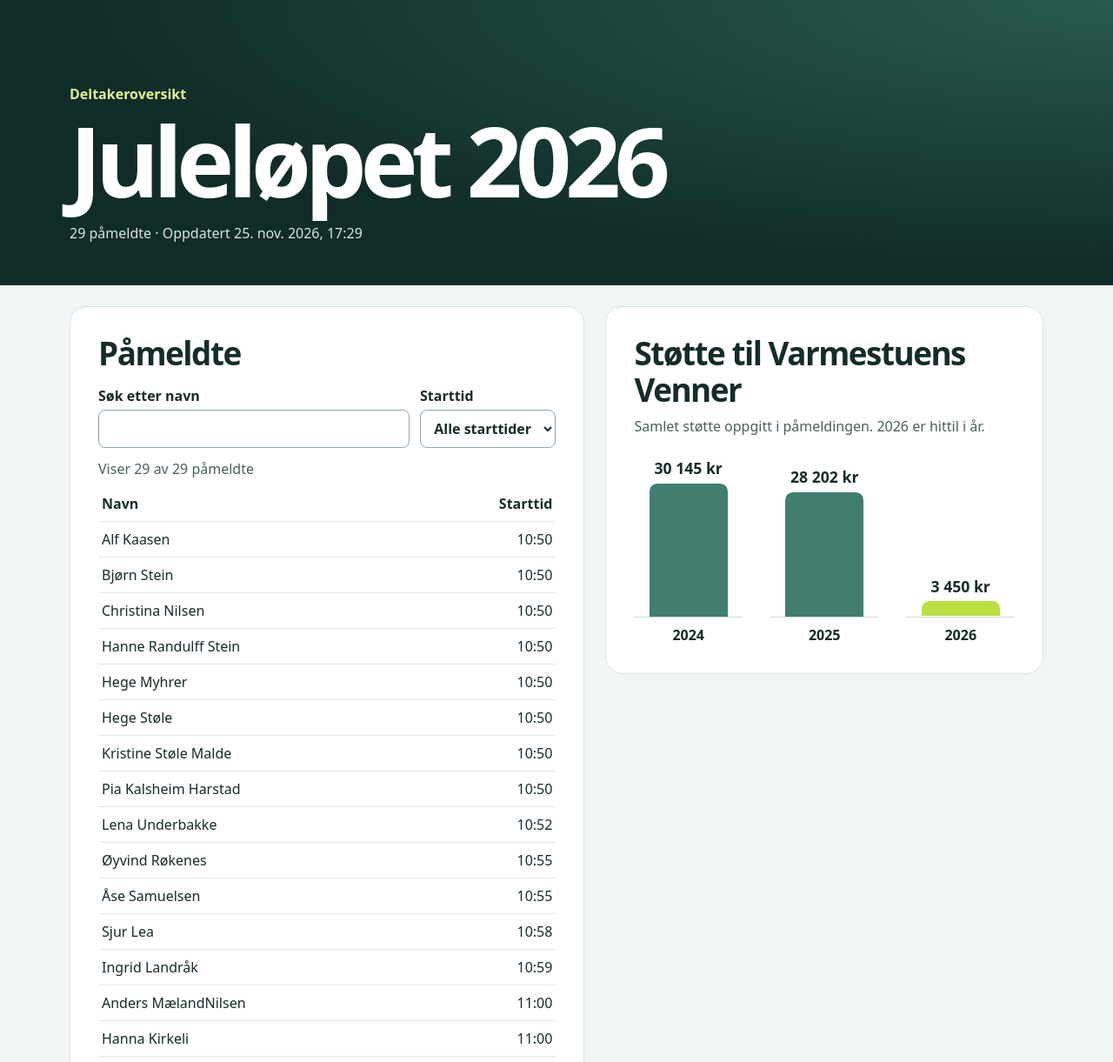
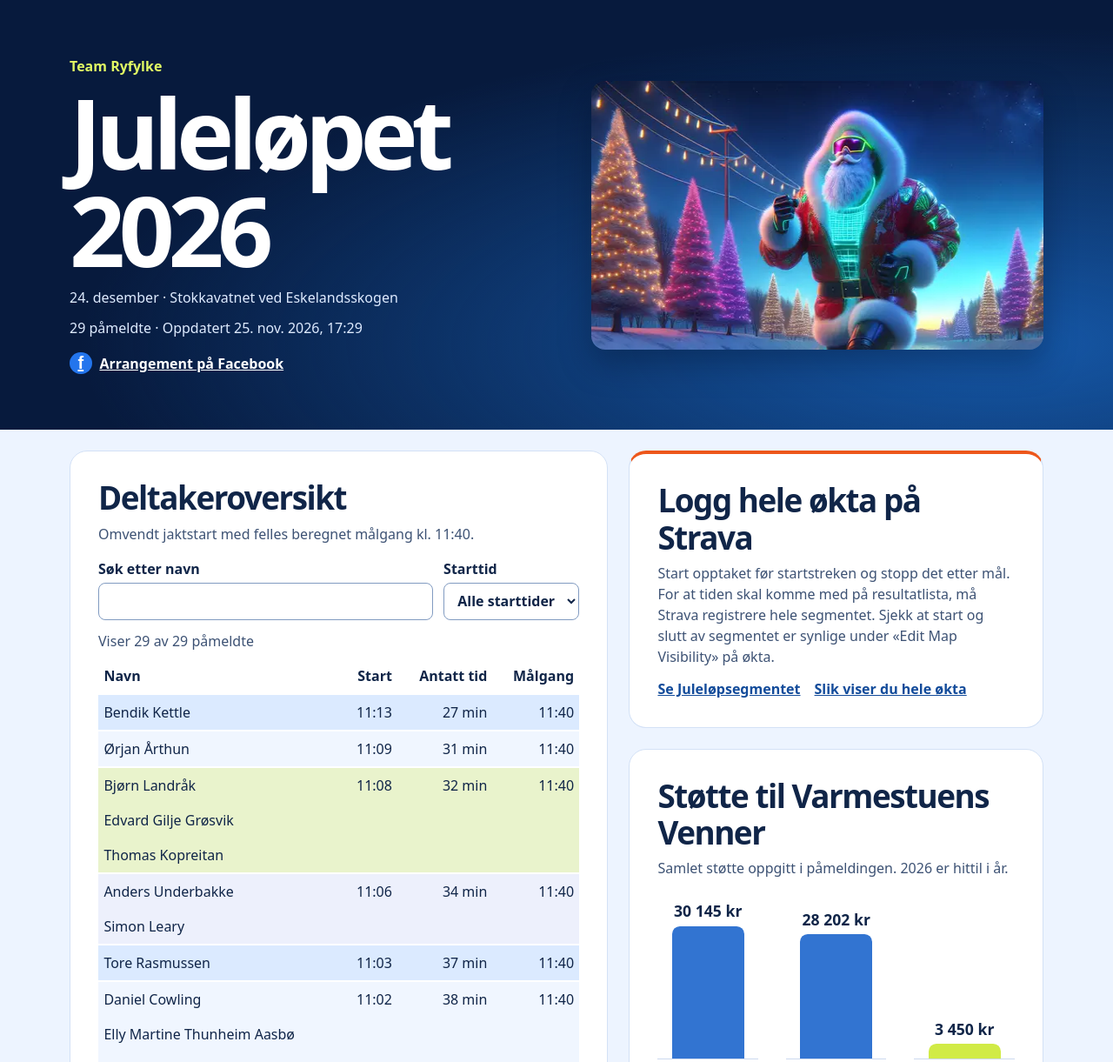
Before and after one commit to team-ryfylke/julelopet, a plain HTML site: page index.html in a window 1280 px wide. Shown: the top 1221 px of the page at 87% size. Drawn offline with Linux system fonts and the light colour scheme.

Commit message:
Oppdater design, startgrupper og løpsinformasjon

```diff
--- a/index.html
+++ b/index.html
@@ -3,40 +3,52 @@
 <head>
   <meta charset="utf-8">
   <meta name="viewport" content="width=device-width, initial-scale=1">
-  <meta name="theme-color" content="#102c29">
+  <meta name="theme-color" content="#071a3d">
   <title>Juleløpet 2026 – Deltakeroversikt</title>
   <style>
     * { box-sizing: border-box; }
-    body { margin: 0; color: #152c29; background: #f1f6f2; font: 1rem/1.5 system-ui, sans-serif; }
-    header { background: radial-gradient(ellipse at top right, #295a4e, transparent 67%), #102c29; color: #fff; }
+    body { margin: 0; color: #102548; background: #edf4ff; font: 1rem/1.5 system-ui, sans-serif; }
+    header { background: radial-gradient(ellipse at 90% 80%, #1558a8, transparent 65%), #071a3d; color: #fff; }
     .wrap { width: min(70rem, 100% - 2rem); margin: auto; }
-    .hero { padding: clamp(2.5rem, 8vw, 6rem) 0 3rem; }
+    .hero { display: grid; grid-template-columns: 1fr; align-items: center; gap: 1.75rem; padding: clamp(2rem, 6vw, 4rem) 0; }
+    .hero img { display: block; width: 100%; border-radius: 1rem; box-shadow: 0 16px 36px #030d2459; }
     h1, h2, p { margin: 0; }
     h1 { font-size: clamp(3rem, 9vw, 7rem); letter-spacing: -.065em; line-height: 1; }
     h2 { font-size: clamp(1.65rem, 4vw, 2.3rem); letter-spacing: -.04em; line-height: 1.15; }
-    .eyebrow { color: #def58f; margin-bottom: .5rem; font-weight: 700; }
-    .meta { margin-top: 1rem; color: #d6e6df; }
+    .eyebrow { color: #e1fa64; margin-bottom: .5rem; font-weight: 800; }
+    .meta { margin-top: .65rem; color: #deebff; }
+    .social { display: inline-flex; align-items: center; gap: .55rem; margin-top: 1rem; color: white; font-weight: 700; }
+    .facebook-icon { display: grid; place-items: center; width: 1.6rem; height: 1.6rem; border-radius: 50%; background: #2375ed; font: 800 1.25rem Arial, sans-serif; }
     main { padding: 1.5rem 0 3rem; display: grid; gap: 1.5rem; }
-    section { background: #fff; border: 1px solid #d8e6de; border-radius: 1.25rem; padding: clamp(1rem, 4vw, 2rem); min-width: 0; }
-    .note { color: #48615b; margin-top: .5rem; }
+    section { background: #fff; border: 1px solid #d3e1f6; border-radius: 1.25rem; padding: clamp(1rem, 4vw, 2rem); min-width: 0; }
+    aside { display: grid; gap: 1.5rem; min-width: 0; }
+    .note { color: #3d5274; margin-top: .5rem; }
+    .strava { border-top: .3rem solid #ed571b; }
+    .strava a { color: #124b9a; font-weight: 700; }
+    .strava-links { display: flex; flex-wrap: wrap; gap: .5rem 1rem; margin-top: .8rem; }
     .chart { display: grid; grid-template-columns: repeat(3, minmax(0, 1fr)); gap: clamp(.4rem, 3vw, 2rem); margin-top: 1rem; }
     .column { display: grid; grid-template-rows: 12rem auto; text-align: center; }
-    .plot { display: flex; flex-direction: column; justify-content: end; border-bottom: 1px solid #cbdcd3; }
+    .plot { display: flex; flex-direction: column; justify-content: end; border-bottom: 1px solid #ccd9ef; }
     .amount { font-weight: 750; font-size: clamp(.8rem, 3vw, 1.1rem); white-space: nowrap; margin-bottom: .25rem; }
-    .bar { height: var(--height); min-height: 2px; width: 72%; margin: 0 auto; border-radius: .55rem .55rem 0 0; background: #417e70; }
-    .current .bar { background: #bbdf42; animation: grow 950ms cubic-bezier(.2,.7,.3,1) both; transform-origin: bottom; }
+    .bar { height: var(--height); width: 72%; margin: 0 auto; border-radius: .55rem .55rem 0 0; background: #3274d1; }
+    .current .bar { background: #d1eb46; animation: grow 950ms cubic-bezier(.2,.7,.3,1) both; transform-origin: bottom; }
     @keyframes grow { from { transform: scaleY(0); } }
     @media (prefers-reduced-motion: reduce) { .current .bar { animation: none; } }
     .year { padding-top: .5rem; font-weight: 700; }
     .controls { display: flex; flex-wrap: wrap; align-items: end; gap: .75rem; margin: 1rem 0 .75rem; }
     label { display: grid; gap: .25rem; font-weight: 650; }
     label:first-child { flex: 1 1 13rem; }
-    input, select { font: inherit; padding: .55rem .7rem; color: inherit; background: #fff; border: 1px solid #8da99d; border-radius: .5rem; width: 100%; }
-    :focus-visible { outline: 3px solid #457e6d; outline-offset: 3px; }
+    input, select { font: inherit; padding: .55rem .7rem; color: inherit; background: #fff; border: 1px solid #819bc1; border-radius: .5rem; width: 100%; }
+    :focus-visible { outline: 3px solid #3284ef; outline-offset: 3px; }
     table { width: 100%; border-collapse: collapse; margin-top: .5rem; text-align: left; }
-    th, td { padding: .5rem .25rem; border-bottom: 1px solid #e2ebe6; }
-    td:last-child, th:last-child { text-align: right; white-space: nowrap; }
-    @media (min-width: 58rem) { main.wrap { grid-template-columns: 1fr .85fr; align-items: start; } }
+    th, td { padding: .5rem .4rem; }
+    .time { text-align: right; white-space: nowrap; font-variant-numeric: tabular-nums; }
+    .sr-only { position: absolute; width: 1px; height: 1px; overflow: hidden; clip-path: inset(50%); white-space: nowrap; }
+    .group-first td { border-top: 2px solid white; }
+    td { background: var(--group-color); }
+    @media (max-width: 25rem) { th, td { padding-inline: .25rem; } .time { font-size: .82rem; } }
+    @media (min-width: 48rem) { .hero { grid-template-columns: 1.1fr 1fr; } }
+    @media (min-width: 58rem) { main.wrap { grid-template-columns: 1.3fr 1fr; align-items: start; } }
   </style>
   <script src="data.js" defer></script>
   <script src="report.js" defer></script>
@@ -44,29 +56,45 @@
 <body>
   <header>
     <div class="wrap hero">
-      <p class="eyebrow">Deltakeroversikt</p>
+      <div>
+        <p class="eyebrow">Team Ryfylke</p>
         <h1>Juleløpet 2026</h1>
+        <p class="meta">24. desember · Stokkavatnet ved Eskelandsskogen</p>
         <p class="meta" id="summary"></p>
+        <a class="social" href="https://www.facebook.com/events/994486583728890"><span class="facebook-icon" aria-hidden="true">f</span> Arrangement på Facebook</a>
+      </div>
+      <img src="images/Santa.webp" width="550" height="309" alt="Julenissen løper forbi opplyste juletrær">
     </div>
   </header>
   <main class="wrap">
     <section aria-labelledby="participants-title">
-      <h2 id="participants-title">Påmeldte</h2>
+      <h2 id="participants-title">Deltakeroversikt</h2>
+      <p class="note">Omvendt jaktstart med felles beregnet målgang kl. 11:40.</p>
       <div class="controls">
         <label>Søk etter navn <input id="search" type="search" autocomplete="off"></label>
         <label>Starttid <select id="start"><option value="">Alle starttider</option></select></label>
       </div>
       <p id="count" class="note" role="status"></p>
       <table>
-        <thead><tr><th scope="col">Navn</th><th scope="col">Starttid</th></tr></thead>
+        <thead><tr><th scope="col">Navn</th><th class="time" scope="col">Start</th><th class="time" scope="col">Antatt tid</th><th class="time" scope="col">Målgang</th></tr></thead>
         <tbody id="participants"></tbody>
       </table>
+    </section>
+    <aside>
+      <section class="strava" aria-labelledby="strava-title">
+        <h2 id="strava-title">Logg hele økta på Strava</h2>
+        <p class="note">Start opptaket før startstreken og stopp det etter mål. For at tiden skal komme med på resultatlista, må Strava registrere hele segmentet. Sjekk at start og slutt av segmentet er synlige under «Edit Map Visibility» på økta.</p>
+        <div class="strava-links">
+          <a href="https://www.strava.com/segments/19536428">Se Juleløpsegmentet</a>
+          <a href="https://support.strava.com/en-us/articles/15402012-how-do-i-edit-my-map-visibility-on-strava">Slik viser du hele økta</a>
+        </div>
       </section>
       <section aria-labelledby="donations-title">
         <h2 id="donations-title">Støtte til Varmestuens Venner</h2>
         <p class="note">Samlet støtte oppgitt i påmeldingen. 2026 er hittil i år.</p>
         <div class="chart" id="donations"></div>
       </section>
+    </aside>
     <noscript>Slå på JavaScript for å vise deltakerlisten og støtten.</noscript>
   </main>
 </body>
--- a/report.js
+++ b/report.js
@@ -21,8 +21,12 @@ function renderReport(data) {
   summary.textContent = `${number.format(data.participants.length)} påmeldte · Oppdatert ${timestamp}`;
 
   const sorted = [...data.participants].sort((a, b) =>
-    collator.compare(a.start || '99:99', b.start || '99:99') || collator.compare(a.name, b.name));
-  const startTimes = new Set(sorted.map(person => person.start || 'ukjent'));
+    collator.compare(b.start || '', a.start || '') || collator.compare(a.name, b.name));
+  const startTimes = [...new Set(sorted.map(person => person.start || 'ukjent'))];
+  const colors = ['#dbeaff', '#f0f6ff', '#e9f3cc', '#edf0fc'];
+  const groupColors = new Map(startTimes.map((time, index) => [time, colors[index % colors.length]]));
+  const finish = '11:40';
+  const finishMinutes = 11 * 60 + 40;
   for (const time of startTimes) {
     start.add(new Option(time === 'ukjent' ? 'Ikke oppgitt' : time, time));
   }
@@ -35,10 +39,23 @@ function renderReport(data) {
     count.textContent = matching.length
       ? `Viser ${matching.length} av ${sorted.length} påmeldte`
       : 'Ingen påmeldte samsvarer med søket.';
-    participants.replaceChildren(...matching.map(person => {
+    participants.replaceChildren(...matching.map((person, index) => {
       const row = document.createElement('tr');
+      const firstInGroup = index === 0 || person.start !== matching[index - 1].start;
+      row.classList.toggle('group-first', firstInGroup);
+      row.style.setProperty('--group-color', groupColors.get(person.start || 'ukjent'));
       row.insertCell().textContent = person.name;
-      row.insertCell().textContent = person.start || 'Ikke oppgitt';
+      const [hours, minutes] = (person.start || '').split(':').map(Number);
+      const duration = finishMinutes - hours * 60 - minutes;
+      const times = [person.start || '–', duration > 0 ? `${duration} min` : '–', duration > 0 ? finish : '–'];
+      for (const time of times) {
+        const cell = row.insertCell();
+        cell.className = 'time';
+        const label = document.createElement('span');
+        label.textContent = time;
+        if (!firstInGroup) label.className = 'sr-only';
+        cell.append(label);
+      }
       return row;
     }));
   }
```
Also changed, not shown: images/Santa.webp (added). Lines whose indentation alone changed are shown as unchanged.
